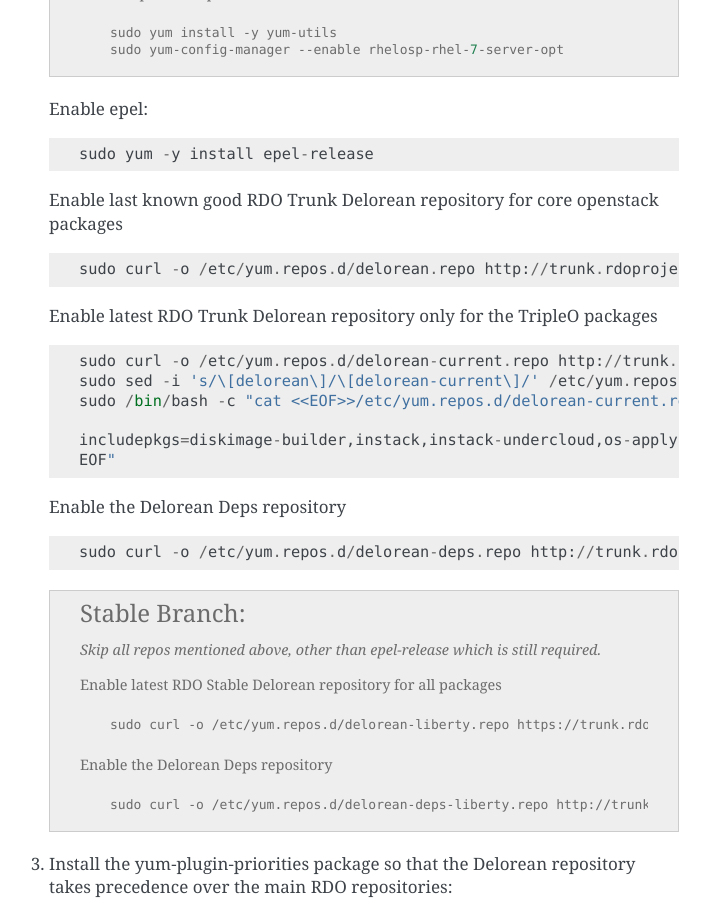
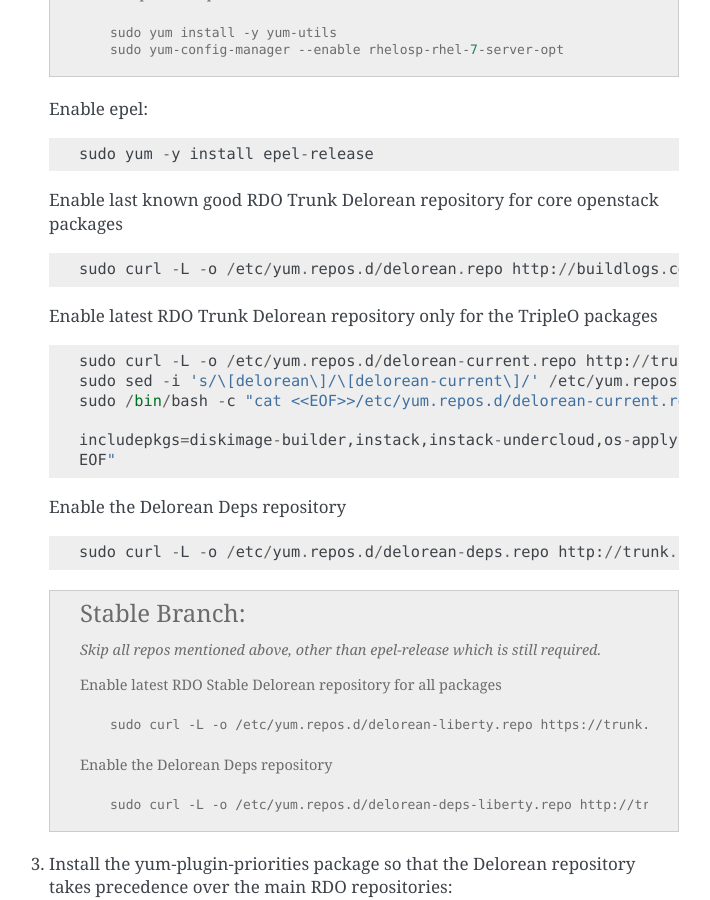
Before and after one commit to openstack-archive/tripleo-docs, a Sphinx documentation site: the page built from doc/source/installation/installation.rst, in a window 1280 px wide and 900 px high, scrolled down 1326 px. Shown: the whole window, without its empty margins (401-1111 px from the left). Built offline with Sphinx 7.4.7, drawn with Linux system fonts in a browser that asks for light colours; pages that are not in the unit, such as notebooks, are missing from menus; some of the changed text lies outside the part shown.

Commit message:
Use centos.org URLs instead of redirecting
Some of the repo files are now available on their new centos.org home
rather than rdoproject.org. This causes problems with some curl calls,
since it doesn't follow redirects by default.

In this patch those URLs which are currently redirected to centos.org
are replaced with the new URLs. Also, in places where curl calls are
executed by the user, the -L option is added to the curl call.

Change-Id: I18b46b0d2cf95b16e5dcb2a090433f6a5bd36cde

```diff
--- a/doc/source/basic_deployment/basic_deployment_cli.rst
+++ b/doc/source/basic_deployment/basic_deployment_cli.rst
@@ -84,7 +84,7 @@
     ::
 
         export USE_DELOREAN_TRUNK=1
-        export DELOREAN_TRUNK_REPO="http://trunk.rdoproject.org/centos7/current-tripleo/"
+        export DELOREAN_TRUNK_REPO="http://buildlogs.centos.org/centos/7/cloud/x86_64/rdo-trunk-master-tripleo/"
         export DELOREAN_REPO_FILE="delorean.repo"
 
    .. admonition:: Stable Branch
--- a/doc/source/repositories.txt
+++ b/doc/source/repositories.txt
@@ -2,13 +2,13 @@
 
    ::
 
-       sudo curl -o /etc/yum.repos.d/delorean.repo http://trunk.rdoproject.org/centos7/current-tripleo/delorean.repo
+       sudo curl -L -o /etc/yum.repos.d/delorean.repo http://buildlogs.centos.org/centos/7/cloud/x86_64/rdo-trunk-master-tripleo/delorean.repo
 
    Enable latest RDO Trunk Delorean repository only for the |project| packages
 
    ::
 
-     sudo curl -o /etc/yum.repos.d/delorean-current.repo http://trunk.rdoproject.org/centos7/current/delorean.repo
+     sudo curl -L -o /etc/yum.repos.d/delorean-current.repo http://trunk.rdoproject.org/centos7/current/delorean.repo
      sudo sed -i 's/\[delorean\]/\[delorean-current\]/' /etc/yum.repos.d/delorean-current.repo
      sudo /bin/bash -c "cat <<EOF>>/etc/yum.repos.d/delorean-current.repo
 
@@ -20,7 +20,7 @@
 
    ::
 
-     sudo curl -o /etc/yum.repos.d/delorean-deps.repo http://trunk.rdoproject.org/centos7/delorean-deps.repo
+     sudo curl -L -o /etc/yum.repos.d/delorean-deps.repo http://trunk.rdoproject.org/centos7/delorean-deps.repo
 
    .. admonition:: Stable Branch
       :class: stable
@@ -31,10 +31,10 @@
 
       ::
 
-         sudo curl -o /etc/yum.repos.d/delorean-liberty.repo https://trunk.rdoproject.org/centos7-liberty/current/delorean.repo
+         sudo curl -L -o /etc/yum.repos.d/delorean-liberty.repo https://trunk.rdoproject.org/centos7-liberty/current/delorean.repo
 
       Enable the Delorean Deps repository
 
       ::
 
-         sudo curl -o /etc/yum.repos.d/delorean-deps-liberty.repo http://trunk.rdoproject.org/centos7-liberty/delorean-deps.repo
+         sudo curl -L -o /etc/yum.repos.d/delorean-deps-liberty.repo http://trunk.rdoproject.org/centos7-liberty/delorean-deps.repo
```
